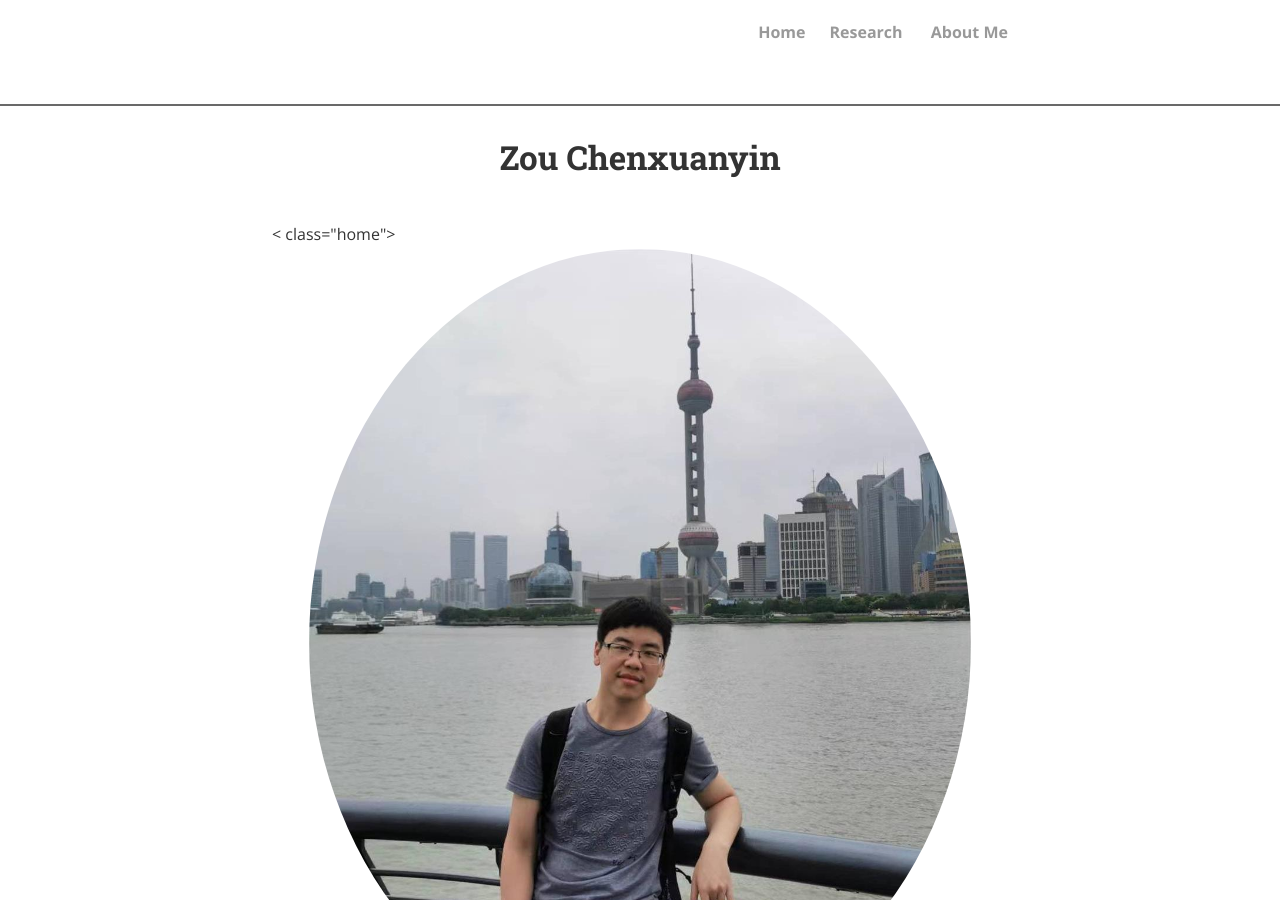
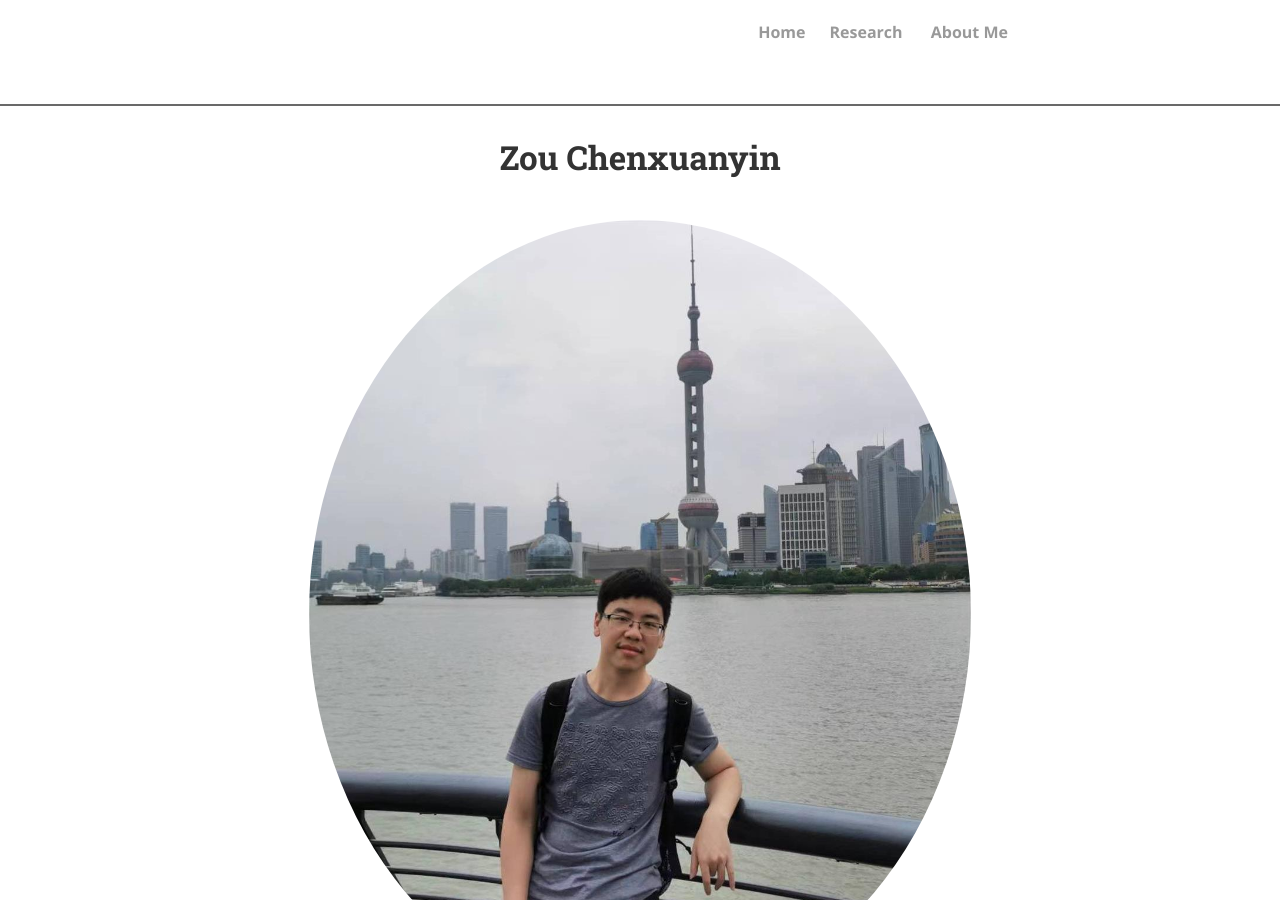
Before and after one commit to zcxy-academic/zcxy-academic.github.io, a Jekyll site: the page built from index.html, in a window 1280 px wide and 900 px high. Built offline with Jekyll 4.4.1, drawn with Linux system fonts in a browser that asks for light colours; nearby versions of some CDN libraries; the list of posts is cut into pages by our own code; comment, search, counter and statistics services are not loaded; a style sheet for code colours, icons or effects is not loaded.

Commit message:
Update index.html

```diff
--- a/index.html
+++ b/index.html
@@ -3,7 +3,7 @@ layout: page
 title: Zou Chenxuanyin
 ---
 
-< class="home">
+<div class="home">
   <script async src="https://scholar.google.com/citations?user=K2TXlucAAAAJ&hl=zh-CN"></script>
 <script>
   window.dataLayer = window.dataLayer || [];
```
